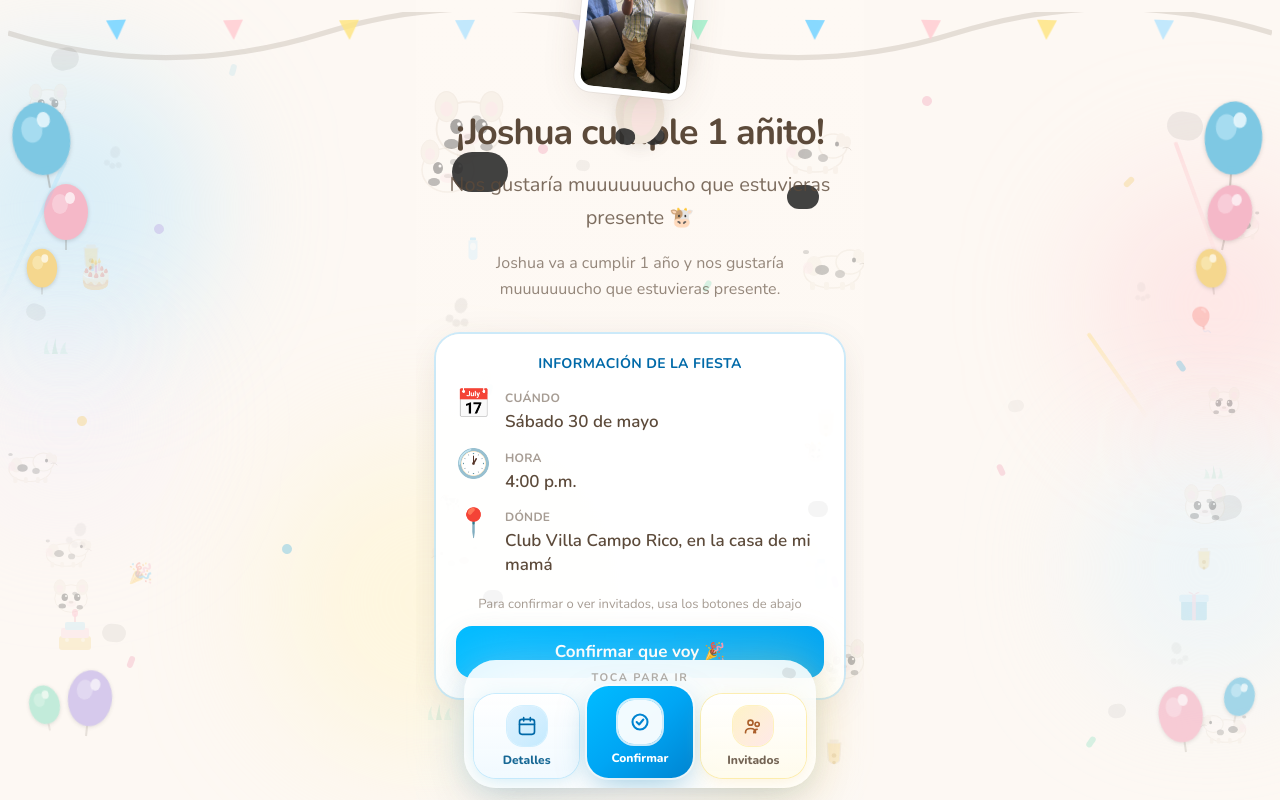
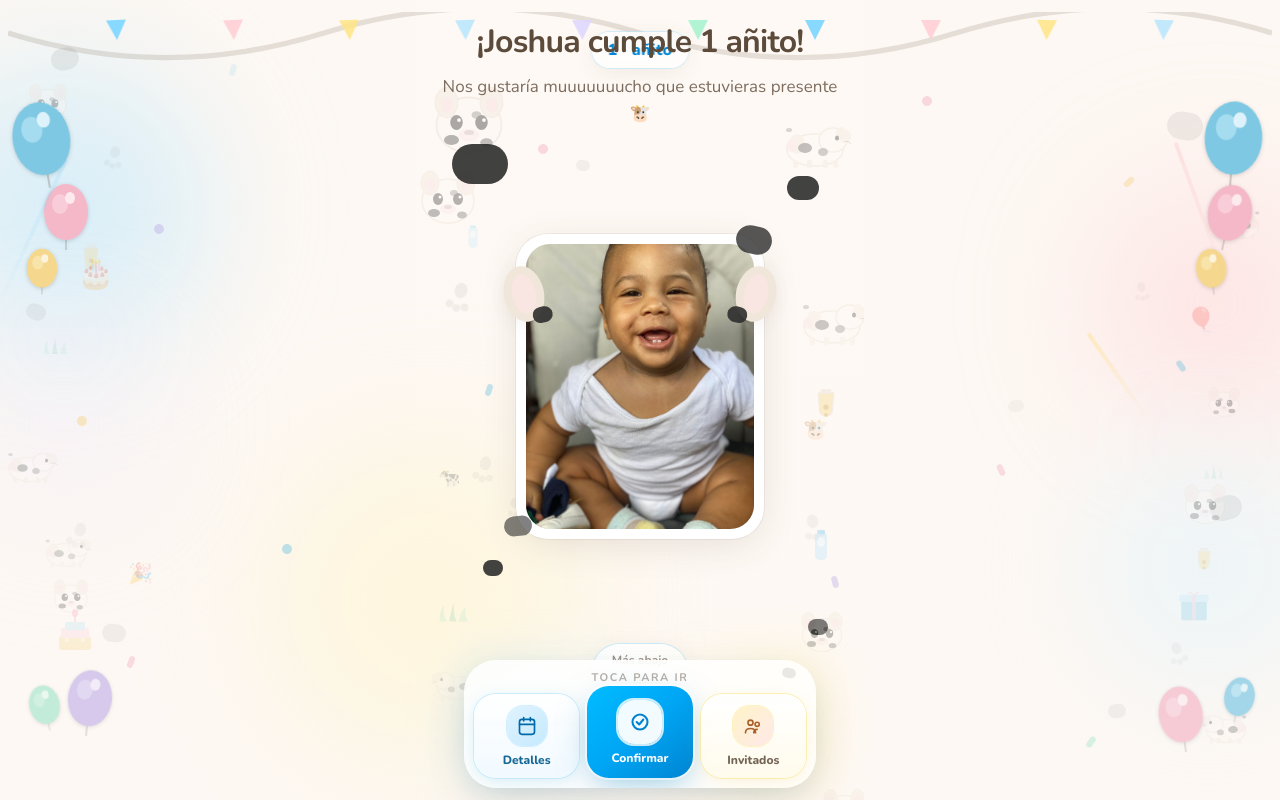
Before and after one commit to mateoalcans11-commits/joshua-invitation, a Next.js app: page / in a window 1280 px wide. Shown: the top 800 px of the page. Built offline with nearby package versions, Linux system fonts and the light colour scheme.

Commit message:
Refocus hero splash: title and subtitle first, centered photo on opening screen.
Move event summary below the fold; remove secondary polaroid from hero.

Co-authored-by: Cursor <cursoragent@cursor.com>

```diff
--- a/src/components/HeroInvitation.tsx
+++ b/src/components/HeroInvitation.tsx
@@ -8,34 +8,45 @@ import { scrollToSection } from "@/lib/scroll-to";
 import { EventSummaryCard } from "./EventSummaryCard";
 
 const BABY_PHOTO = "/joshua-baby.jpg";
-const BABY_PHOTO_ALT = "/joshua-standing.jpg";
 
 export function HeroInvitation() {
   const [photoFailed, setPhotoFailed] = useState(false);
 
   return (
-    <section className="relative flex w-full flex-col items-center overflow-hidden px-4 pb-[calc(var(--nav-height)+2rem)] pt-[calc(1.25rem+var(--safe-top))] sm:px-5 sm:pb-36 sm:pt-14">
+    <>
+      {/* First screen only: title, subtitle, centered photo */}
+      <section className="relative flex min-h-[100dvh] min-h-[100svh] w-full flex-col items-center overflow-hidden px-4">
         <CowDecorations variant="hero" />
 
-      <div className="animate-fade-in-up relative z-10 w-full max-w-md text-center">
-        <div className="relative mx-auto mb-6 w-full max-w-[17.5rem] sm:mb-8 sm:w-fit">
+        <div className="relative z-10 flex w-full max-w-md flex-1 flex-col items-center">
+          <div className="w-full shrink-0 pt-[calc(1.5rem+var(--safe-top))] text-center">
+            <h1 className="font-display text-[1.75rem] font-bold leading-[1.15] tracking-tight text-cow-brown min-[380px]:text-[2rem]">
+              ¡Joshua cumple 1 añito!
+            </h1>
+            <p className="mt-3 text-[1.0625rem] leading-relaxed text-cow-brown/80">
+              Nos gustaría muuuuuuucho que estuvieras presente 🐮
+            </p>
+          </div>
+
+          <div className="flex w-full flex-1 flex-col items-center justify-center py-5">
+            <div className="relative mx-auto w-full max-w-[15.5rem]">
               <CowEars />
-          <div className="relative rounded-[2rem] bg-white p-2.5 shadow-card ring-1 ring-black/5 sm:p-3">
+              <div className="relative rounded-[2rem] bg-white p-2.5 shadow-card ring-1 ring-black/5">
                 <div className="absolute -right-2 -top-2 z-20">
                   <span className="inline-block h-7 w-9 rotate-12 rounded-full bg-cow-spot opacity-80" />
                 </div>
                 <div className="absolute -bottom-1 -left-3 z-20">
                   <span className="inline-block h-5 w-7 -rotate-6 rounded-full bg-cow-spot opacity-60" />
                 </div>
-            <div className="relative mx-auto aspect-[4/5] w-full max-w-[17.5rem] overflow-hidden rounded-[1.5rem] bg-gradient-to-br from-cream via-beige to-sky-100">
+                <div className="relative mx-auto aspect-[4/5] w-full overflow-hidden rounded-[1.5rem] bg-gradient-to-br from-cream via-beige to-sky-100">
                   {!photoFailed ? (
                     <Image
                       src={BABY_PHOTO}
                       alt="Joshua"
                       fill
-                  className="object-cover object-[center_20%]"
+                      className="object-cover object-center"
                       priority
-                  sizes="(max-width: 430px) 85vw, 280px"
+                      sizes="(max-width: 430px) 248px, 280px"
                       onError={() => setPhotoFailed(true)}
                     />
                   ) : (
@@ -50,46 +61,17 @@ export function HeroInvitation() {
                   )}
                 </div>
               </div>
-
-          <div
-            className="absolute -bottom-4 -right-4 z-30 hidden w-[5.5rem] rotate-6 rounded-2xl bg-white p-1.5 shadow-card ring-1 ring-black/5 min-[400px]:block sm:-right-10 sm:w-28"
-            aria-hidden
-          >
-            <div className="relative aspect-[3/4] overflow-hidden rounded-xl">
-              <Image
-                src={BABY_PHOTO_ALT}
-                alt=""
-                fill
-                className="object-cover"
-                sizes="88px"
-              />
             </div>
           </div>
         </div>
 
-        <h1 className="font-display text-[1.75rem] font-bold leading-[1.15] tracking-tight text-cow-brown min-[380px]:text-[2rem] sm:text-4xl">
-          ¡Joshua cumple 1 añito!
-        </h1>
-
-        <p className="mt-3 text-[1.0625rem] leading-relaxed text-cow-brown/80 sm:mt-4 sm:text-xl">
-          Nos gustaría muuuuuuucho que estuvieras presente 🐮
-        </p>
-
-        <p className="mt-4 hidden text-base leading-relaxed text-cow-brown/65 sm:mx-auto sm:block sm:max-w-sm">
-          Joshua va a cumplir 1 año y nos gustaría muuuuuuucho que estuvieras
-          presente.
-        </p>
-
-        <EventSummaryCard />
-      </div>
-
         <button
           type="button"
-        onClick={() => scrollToSection(sectionIds.confirmar)}
-        className="touch-target absolute bottom-[calc(var(--nav-height)+0.5rem)] left-1/2 z-20 flex min-h-[2.75rem] -translate-x-1/2 flex-col items-center justify-center gap-0.5 rounded-full bg-white/90 px-5 py-2 shadow-soft ring-1 ring-sky-200/80 backdrop-blur-sm sm:bottom-28"
-        aria-label="Bajar a ver más información"
+          onClick={() => scrollToSection(sectionIds.detalles)}
+          className="touch-target relative z-20 mb-[calc(var(--nav-height)+0.75rem)] flex min-h-[2.75rem] flex-col items-center justify-center gap-0.5 rounded-full bg-white/90 px-5 py-2 shadow-soft ring-1 ring-sky-200/80 backdrop-blur-sm"
+          aria-label="Bajar a ver información de la fiesta"
         >
-        <span className="text-xs font-bold text-cow-brown/70">Confirmar abajo</span>
+          <span className="text-xs font-bold text-cow-brown/70">Más abajo</span>
           <span className="animate-bounce-gentle text-cow-brown/50" aria-hidden>
             <svg width="22" height="22" viewBox="0 0 24 24" fill="none">
               <path
@@ -103,5 +85,13 @@ export function HeroInvitation() {
           </span>
         </button>
       </section>
+
+      {/* Below the first screen */}
+      <div className="relative z-10 w-full px-4 pb-8 pt-2">
+        <div className="mx-auto w-full max-w-md">
+          <EventSummaryCard />
+        </div>
+      </div>
+    </>
   );
 }
```
Lines whose indentation alone changed are shown as unchanged.
